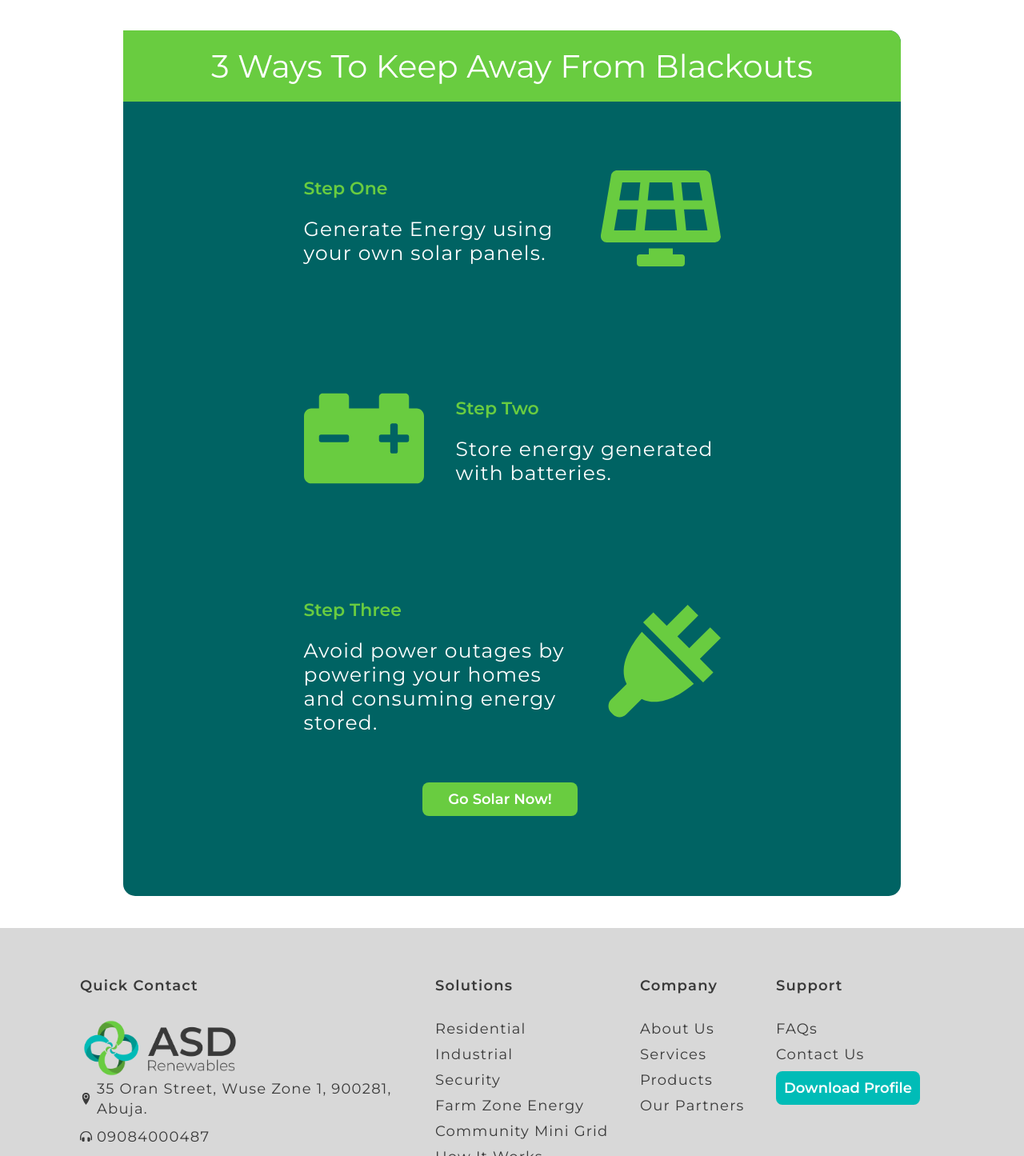
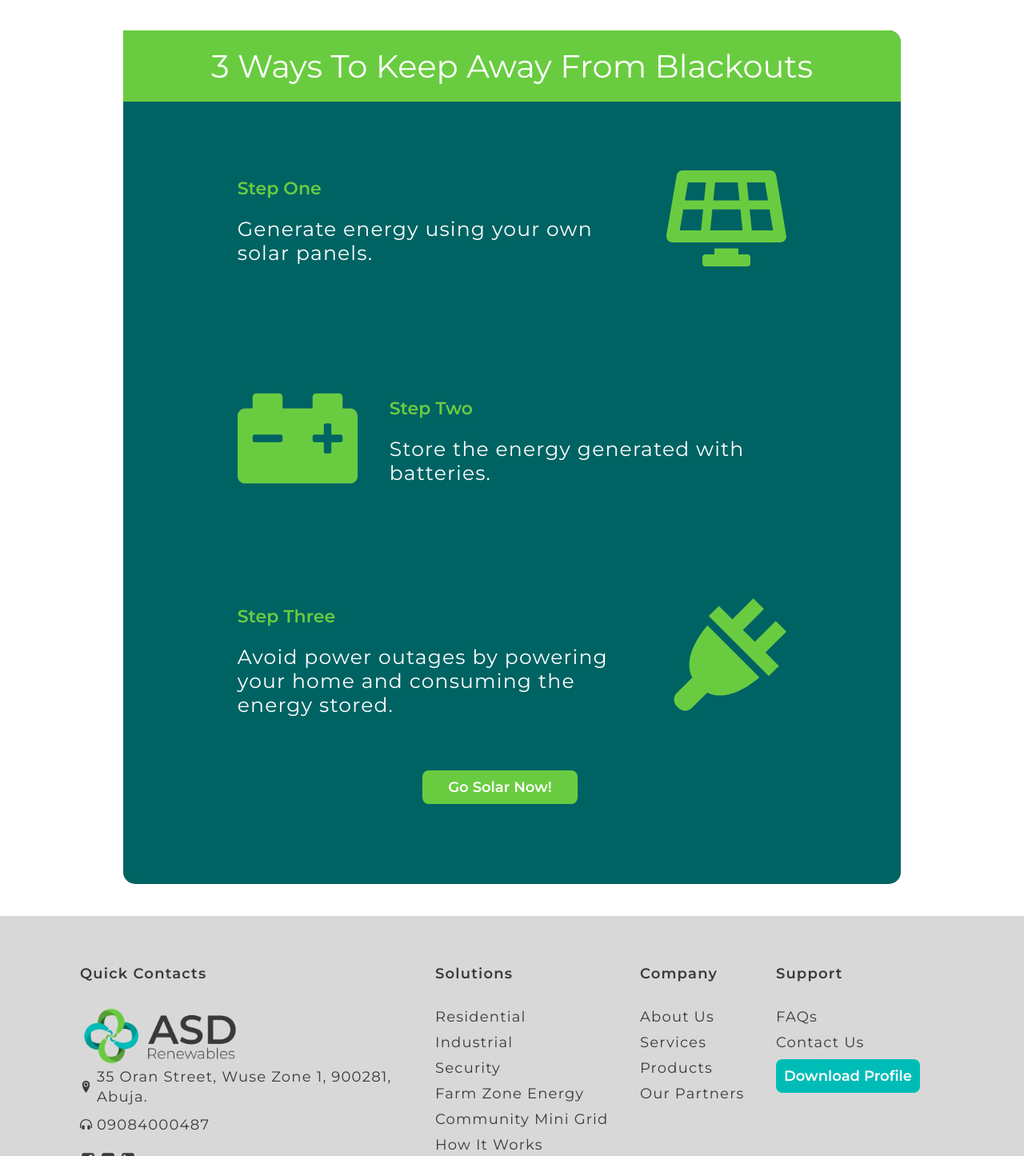
Before and after one commit to layiwola008/asdrenewable, a Next.js app: page /how-to-use in a window 1280 px wide. Shown: the part 649-2094 px from the top of the page at 80% size. Built offline with nearby package versions, Linux system fonts and the light colour scheme.

Commit message:
Add twitter link

```diff
--- a/components/Footer.jsx
+++ b/components/Footer.jsx
@@ -15,7 +15,7 @@ const Footer = () => {
   return (
     <div className="footer__div">
       <div className="left">
-        <p>Quick Contact</p>
+        <p>Quick Contacts</p>
         <Link href="/">
           <span className="logo">
             <Image
@@ -44,9 +44,12 @@ const Footer = () => {
           <Link href="https://www.facebook.com/profile.php?id=100085403510093">
             <AiFillFacebook className="social__icon" />
           </Link>
-          <AiFillTwitterSquare className="social__icon" />
+          <Link href="https://twitter.com/AsdRenewables">
+            <AiFillTwitterSquare className="social__icon" />
+          </Link>
+
           <Link href="https://www.linkedin.com/company/asdrenewables/">
-          <AiFillLinkedin className="social__icon" />
+            <AiFillLinkedin className="social__icon" />
           </Link>
         </span>
       </div>
--- a/components/Topbar.jsx
+++ b/components/Topbar.jsx
@@ -41,7 +41,7 @@ const Topbar = () => {
           </Link>
         </span>
         <span>
-          <Link href="#">
+          <Link href="https://twitter.com/AsdRenewables">
             <AiFillTwitterSquare className="social__icon" />
           </Link>
         </span>
--- a/pages/asd-renewables/contact.jsx
+++ b/pages/asd-renewables/contact.jsx
@@ -81,7 +81,7 @@ const contact = () => {
                 </p>
               </div>
               <div>
-                <h3>Quick Contact</h3>
+                <h3>Quick Contacts</h3>
                 <p>
                   <MdEmail /> info@asdrenewables.com
                 </p>
--- a/pages/how-to-use.jsx
+++ b/pages/how-to-use.jsx
@@ -36,7 +36,7 @@ const howToUse = () => {
                 <div className="steps__row">
                   <div className="col__md step">
                     <h3>Step One</h3>
-                    <p>Generate Energy using your own solar panels.</p>
+                    <p>Generate energy using your own solar panels.</p>
                   </div>
                   <div className="col__md">
                     <FaSolarPanel className="step__icon" />
@@ -51,7 +51,7 @@ const howToUse = () => {
                   </div>
                   <div className="col__md step">
                     <h3>Step Two</h3>
-                    <p>Store energy generated with batteries.</p>
+                    <p>Store the energy generated with batteries.</p>
                   </div>
                 </div>
                 </Slide>
@@ -61,8 +61,8 @@ const howToUse = () => {
                   <div className="col__md step">
                     <h3>Step Three</h3>
                     <p>
-                      Avoid power outages by powering your homes and consuming
-                      energy stored.
+                      Avoid power outages by powering your home and consuming
+                      the energy stored.
                     </p>
                   </div>
                   <div className="col__md">
--- a/styles/faq.css
+++ b/styles/faq.css
@@ -72,3 +72,10 @@
     width: 40ch;
     margin: 20px 15px;
 }
+.other__questions {
+    margin-top: 20px;
+}
+.other__questions button {
+    background-color: #00BCB7;
+    color: white;
+}
--- a/styles/globals.css
+++ b/styles/globals.css
@@ -64,7 +64,7 @@ button:hover {
 
 .full__container {
   width: 100%;
-  height: 90vh;
+  height: 130vh;
   margin-top: 40px;
   background-color: #3A3A3A;
   color: #d8d8d8;
--- a/styles/how-to-use.css
+++ b/styles/how-to-use.css
@@ -38,7 +38,7 @@
   margin-bottom: 20px;
 }
 .step p {
-  width: 20ch;
+  width: 30ch;
   font-size: 25px;
   line-height: 30px;
 }
```
Also changed, not shown: components/data.js (+29 -0 lines), pages/faq.jsx (+48 -42 lines), pages/products/index.jsx (+3 -4 lines), public/images/our-products.jpg (added).
